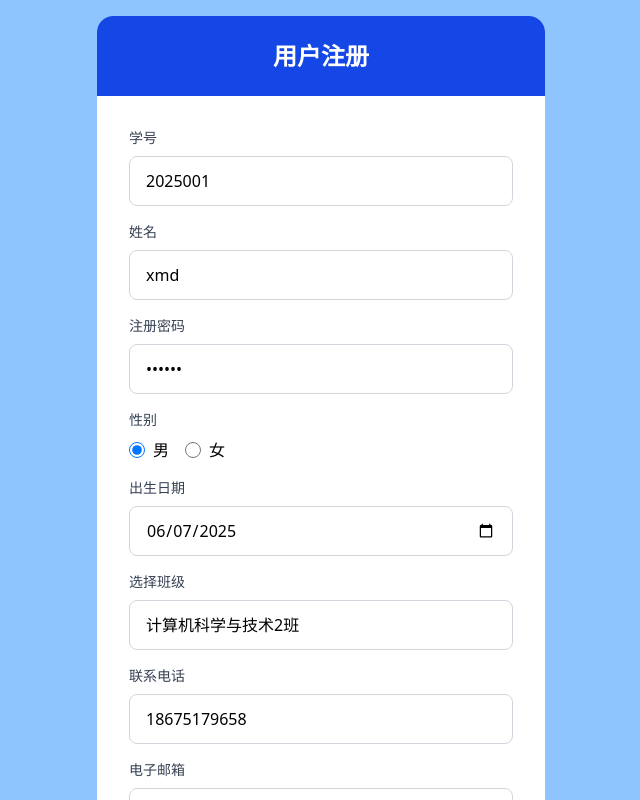
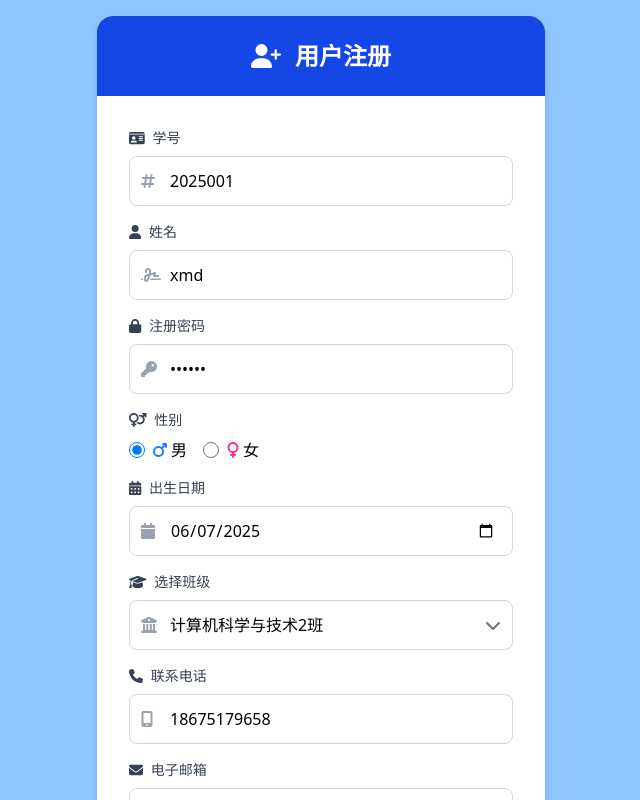
Before and after one commit to Menra11/student-system-on-rust, a Nuxt app: page /login in a window 1280 px wide. Both pictures are taken after a click on the element "注册". Shown: the top 800 px of the page, without its empty margins (319-959 px from the left). Built offline with nearby package versions, Linux system fonts and the light colour scheme.

Commit message:
feat(register): enhance user registration UI and functionality

```diff
--- a/pages/register.vue
+++ b/pages/register.vue
@@ -4,7 +4,10 @@
       <div class="bg-white rounded-2xl shadow-blue overflow-hidden">
         <!-- 头部装饰 -->
         <div class="bg-blue-700 py-6 text-center">
-          <h1 class="text-2xl font-bold text-white">用户注册</h1>
+          <h1 class="text-2xl font-bold text-white">
+            <font-awesome-icon :icon="['fas', 'user-plus']" class="mr-2" />
+            用户注册
+          </h1>
         </div>
 
         <!-- 注册表单 -->
@@ -15,7 +18,7 @@
             class="mb-4 p-3 bg-red-100 border border-red-300 text-red-700 rounded-lg"
           >
             <div class="flex items-center">
-              <i class="fas fa-exclamation-circle mr-2"></i>
+              <font-awesome-icon :icon="['fas', 'exclamation-circle']" class="mr-2" />
               <span>{{ errorMessage }}</span>
             </div>
           </div>
@@ -26,15 +29,21 @@
               class="block text-gray-700 text-sm font-medium mb-2"
               for="student_id"
             >
+              <font-awesome-icon :icon="['fas', 'id-card']" class="mr-1" />
               学号
             </label>
+            <div class="relative">
               <input
                 id="student_id"
                 type="number"
-              class="w-full px-4 py-3 border border-gray-300 rounded-lg focus:outline-none input-focus transition-all duration-300"
+                class="w-full px-4 py-3 pl-10 border border-gray-300 rounded-lg focus:outline-none input-focus transition-all duration-300"
                 placeholder="请输入学号"
                 v-model.number="registerData.student_id"
               />
+              <div class="absolute left-3 top-1/2 transform -translate-y-1/2 text-gray-400">
+                <font-awesome-icon :icon="['fas', 'hashtag']" />
+              </div>
+            </div>
           </div>
 
           <!-- 姓名 -->
@@ -43,36 +52,50 @@
               class="block text-gray-700 text-sm font-medium mb-2"
               for="student_name"
             >
+              <font-awesome-icon :icon="['fas', 'user']" class="mr-1" />
               姓名
             </label>
+            <div class="relative">
               <input
                 id="student_name"
                 type="text"
-              class="w-full px-4 py-3 border border-gray-300 rounded-lg focus:outline-none input-focus transition-all duration-300"
+                class="w-full px-4 py-3 pl-10 border border-gray-300 rounded-lg focus:outline-none input-focus transition-all duration-300"
                 placeholder="请输入真实姓名"
                 v-model="registerData.student_name"
               />
+              <div class="absolute left-3 top-1/2 transform -translate-y-1/2 text-gray-400">
+                <font-awesome-icon :icon="['fas', 'signature']" />
               </div>
+            </div>
+          </div>
+
           <!-- 密码 -->
           <div class="mb-4">
             <label
               class="block text-gray-700 text-sm font-medium mb-2"
               for="password"
             >
+              <font-awesome-icon :icon="['fas', 'lock']" class="mr-1" />
               注册密码
             </label>
+            <div class="relative">
               <input
                 id="password"
                 type="password"
-              class="w-full px-4 py-3 border border-gray-300 rounded-lg focus:outline-none input-focus transition-all duration-300"
+                class="w-full px-4 py-3 pl-10 border border-gray-300 rounded-lg focus:outline-none input-focus transition-all duration-300"
                 placeholder="请输入注册密码"
                 v-model="registerData.password"
               />
+              <div class="absolute left-3 top-1/2 transform -translate-y-1/2 text-gray-400">
+                <font-awesome-icon :icon="['fas', 'key']" />
+              </div>
+            </div>
           </div>
 
           <!-- 性别 -->
           <div class="mb-4">
             <label class="block text-gray-700 text-sm font-medium mb-2">
+              <font-awesome-icon :icon="['fas', 'venus-mars']" class="mr-1" />
               性别
             </label>
             <div class="flex space-x-4">
@@ -84,6 +107,7 @@
                   v-model="registerData.gender"
                   class="mr-2 h-4 w-4 text-blue-600"
                 />
+                <font-awesome-icon :icon="['fas', 'mars']" class="mr-1 text-blue-500" />
                 <span>男</span>
               </label>
               <label class="flex items-center">
@@ -94,6 +118,7 @@
                   v-model="registerData.gender"
                   class="mr-2 h-4 w-4 text-blue-600"
                 />
+                <font-awesome-icon :icon="['fas', 'venus']" class="mr-1 text-pink-500" />
                 <span>女</span>
               </label>
             </div>
@@ -105,14 +130,20 @@
               class="block text-gray-700 text-sm font-medium mb-2"
               for="birth_date"
             >
+              <font-awesome-icon :icon="['fas', 'calendar-days']" class="mr-1" />
               出生日期
             </label>
+            <div class="relative">
               <input
                 id="birth_date"
                 type="date"
-              class="w-full px-4 py-3 border border-gray-300 rounded-lg focus:outline-none input-focus transition-all duration-300"
+                class="w-full px-4 py-3 pl-10 border border-gray-300 rounded-lg focus:outline-none input-focus transition-all duration-300"
                 v-model="registerData.birth_date"
               />
+              <div class="absolute left-3 top-1/2 transform -translate-y-1/2 text-gray-400">
+                <font-awesome-icon :icon="['fas', 'calendar']" />
+              </div>
+            </div>
           </div>
 
           <!-- 班级选择 -->
@@ -121,13 +152,14 @@
               class="block text-gray-700 text-sm font-medium mb-2"
               for="class_name"
             >
+              <font-awesome-icon :icon="['fas', 'graduation-cap']" class="mr-1" />
               选择班级
             </label>
             <div class="relative">
               <select
                 id="class_name"
                 v-model="registerData.class_name"
-                class="w-full px-4 py-3 pr-10 border border-gray-300 rounded-lg focus:outline-none input-focus transition-all duration-300 appearance-none bg-white"
+                class="w-full px-4 py-3 pl-10 pr-10 border border-gray-300 rounded-lg focus:outline-none input-focus transition-all duration-300 appearance-none bg-white"
               >
                 <option value="">请选择</option>
                 <option value="计算机科学与技术1班">计算机科学与技术1班</option>
@@ -137,9 +169,14 @@
                 <option value="人工智能1班">人工智能1班</option>
               </select>
               <div
+                class="pointer-events-none absolute inset-y-0 left-0 flex items-center pl-3 text-gray-400"
+              >
+                <font-awesome-icon :icon="['fas', 'building-columns']" />
+              </div>
+              <div
                 class="pointer-events-none absolute inset-y-0 right-0 flex items-center px-3 text-gray-500"
               >
-                <i class="fas fa-chevron-down"></i>
+                <font-awesome-icon :icon="['fas', 'chevron-down']" />
               </div>
             </div>
           </div>
@@ -150,15 +187,21 @@
               class="block text-gray-700 text-sm font-medium mb-2"
               for="phone"
             >
+              <font-awesome-icon :icon="['fas', 'phone']" class="mr-1" />
               联系电话
             </label>
+            <div class="relative">
               <input
                 id="phone"
                 type="tel"
-              class="w-full px-4 py-3 border border-gray-300 rounded-lg focus:outline-none input-focus transition-all duration-300"
+                class="w-full px-4 py-3 pl-10 border border-gray-300 rounded-lg focus:outline-none input-focus transition-all duration-300"
                 placeholder="请输入手机号码"
                 v-model="registerData.phone"
               />
+              <div class="absolute left-3 top-1/2 transform -translate-y-1/2 text-gray-400">
+                <font-awesome-icon :icon="['fas', 'mobile-screen']" />
+              </div>
+            </div>
           </div>
 
           <!-- 邮箱 -->
@@ -167,27 +210,34 @@
               class="block text-gray-700 text-sm font-medium mb-2"
               for="email"
             >
+              <font-awesome-icon :icon="['fas', 'envelope']" class="mr-1" />
               电子邮箱
             </label>
+            <div class="relative">
               <input
                 id="email"
                 type="email"
-              class="w-full px-4 py-3 border border-gray-300 rounded-lg focus:outline-none input-focus transition-all duration-300"
+                class="w-full px-4 py-3 pl-10 border border-gray-300 rounded-lg focus:outline-none input-focus transition-all duration-300"
                 placeholder="请输入常用邮箱"
                 v-model="registerData.email"
               />
+              <div class="absolute left-3 top-1/2 transform -translate-y-1/2 text-gray-400">
+                <font-awesome-icon :icon="['fas', 'at']" />
+              </div>
+            </div>
           </div>
 
           <!-- 注册按钮 -->
           <button
             type="submit"
-            class="w-full bg-gradient-to-r from-blue-600 to-blue-700 hover:from-blue-700 hover:to-blue-800 text-white font-bold py-3 px-4 rounded-lg shadow-md transition-all duration-300 transform hover:scale-[1.02] focus:outline-none focus:ring-2 focus:ring-blue-500 focus:ring-opacity-50"
+            class="w-full bg-gradient-to-r from-blue-600 to-blue-700 hover:from-blue-700 hover:to-blue-800 text-white font-bold py-3 px-4 rounded-lg shadow-md transition-all duration-300 transform hover:scale-[1.02] focus:outline-none focus:ring-2 focus:ring-blue-500 focus:ring-opacity-50 flex items-center justify-center"
           >
-            <span v-if="!isLoading">注册账号</span>
+            <span v-if="!isLoading" class="flex items-center">
+              <font-awesome-icon :icon="['fas', 'user-plus']" class="mr-2" />
+              注册账号
+            </span>
             <span v-else class="flex items-center">
-              <span class="animate-spin mr-2">
-                <i class="fas fa-spinner"></i>
-              </span>
+              <font-awesome-icon :icon="['fas', 'spinner']" class="animate-spin mr-2" />
               注册中...
             </span>
           </button>
@@ -195,10 +245,11 @@
           <!-- 底部链接 -->
           <div class="flex justify-center items-center mt-6">
             <span
-              class="text-blue-600 hover:text-blue-800 text-sm font-medium transition-colors duration-300 cursor-pointer"
+              class="text-blue-600 hover:text-blue-800 text-sm font-medium transition-colors duration-300 cursor-pointer flex items-center"
               @click="goToLogin"
             >
-              <i class="fas fa-sign-in-alt mr-1"></i> 返回登录
+              <font-awesome-icon :icon="['fas', 'sign-in-alt']" class="mr-1" />
+              返回登录
             </span>
           </div>
         </form>
@@ -276,6 +327,11 @@ const validateForm = (): boolean => {
     return false;
   }
 
+  if (!registerData.password || registerData.password.length < 6) {
+    errorMessage.value = "密码长度至少为6位";
+    return false;
+  }
+
   if (!registerData.gender) {
     errorMessage.value = "请选择性别";
     return false;
@@ -317,32 +373,7 @@ const goToLogin = () => {
   border-color: #3b82f6;
   box-shadow: 0 0 0 3px rgba(59, 130, 246, 0.2);
 }
-
-/* 日期选择器样式适配 */
-input[type="date"] {
-  appearance: none;
-  -webkit-appearance: none;
-  background-color: white;
-  padding: 0.75rem 1rem;
-  font-family: inherit;
-}
-
-/* 下拉选择框自定义样式 */
-select {
-  background-image: none;
-  background-position: right 0.75rem center;
-  background-repeat: no-repeat;
-  background-size: 1.5em 1.5em;
-  padding-right: 2.5rem;
-  cursor: pointer;
-}
-
-select:focus {
-  outline: none;
-}
-
-/* 下拉箭头图标样式 */
-.fa-chevron-down {
-  font-size: 0.875rem;
+.shadow-blue {
+  box-shadow: 0 4px 6px -1px rgba(30, 64, 175, 0.2), 0 2px 4px -1px rgba(30, 64, 175, 0.06);
 }
 </style>
```
Also changed, not shown: plugins/fontawesome.ts (+29 -1 lines). Lines whose indentation alone changed are shown as unchanged.
